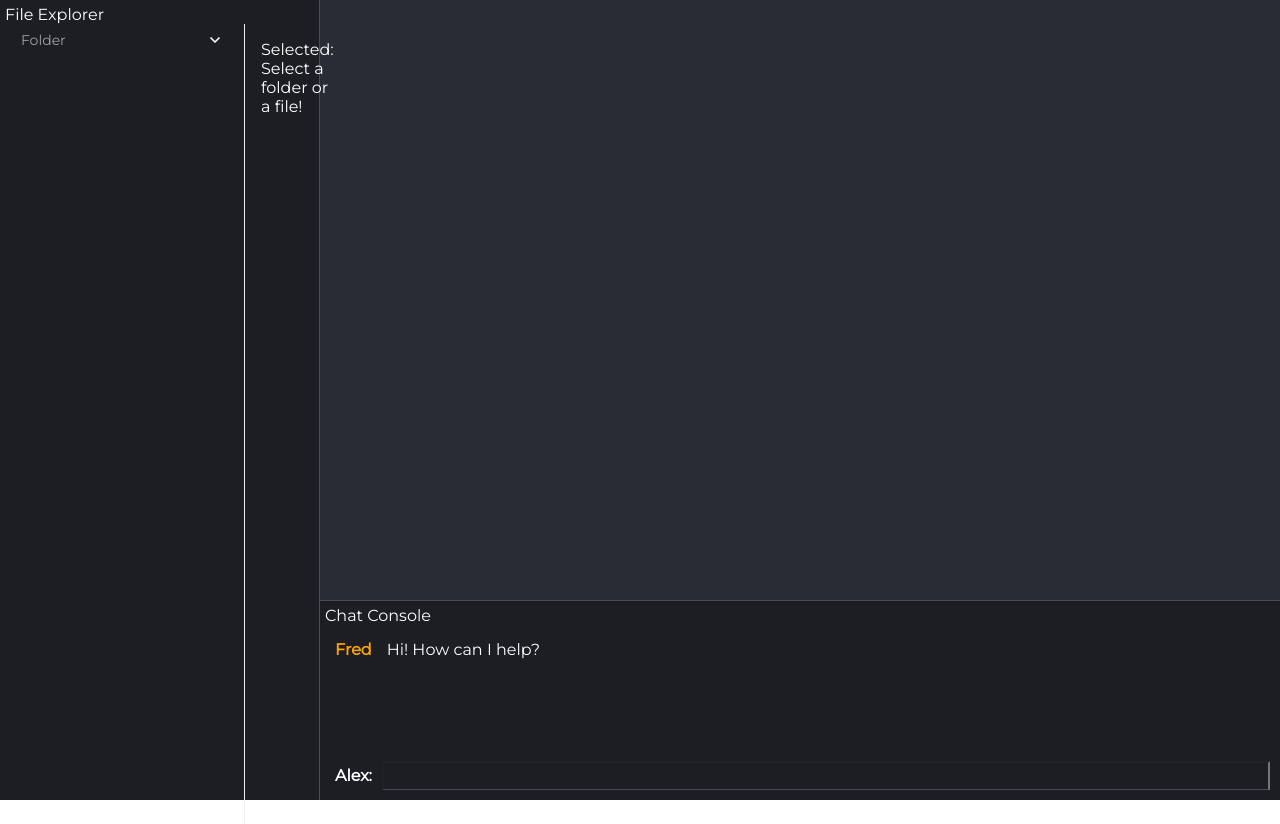
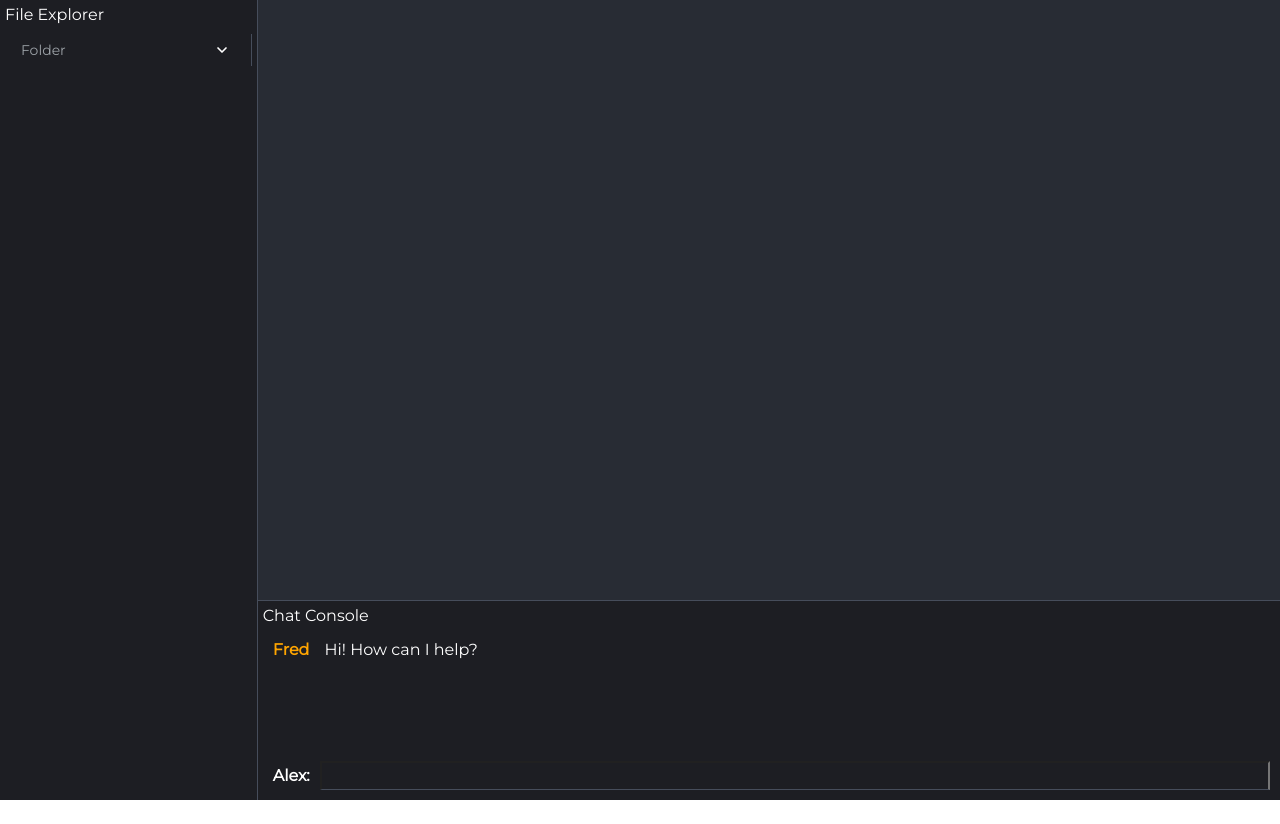
Before and after one commit to AlexandruNae/FRED, a React (Create React App) app in the folder frontend/: page / in a window 1280 px wide. After the commit the page ends 800 px from the top, so only its background shows below. Built offline with nearby package versions, Linux system fonts and the light colour scheme.

Commit message:
FRED-1-file explorer mock done

```diff
--- a/frontend/src/SideBar/FileExplorer/FileExplorer.jsx
+++ b/frontend/src/SideBar/FileExplorer/FileExplorer.jsx
@@ -1,6 +1,5 @@
 import React from 'react'
-import ReactDOM from 'react-dom'
-import axios from 'axios'
+import ReactDOM from 'react-dom/client'
 
 import styles from './FileExplorer.module.scss'
 import TreeView from '../TreeView/TreeView'
@@ -71,24 +70,9 @@ export default function FileExplorer() {
 		if (node.type === 'folder') onToggle(node.name)
 		setSelected(node.name)
 		setBreadcrumbs((breadcrumbs) => [...breadcrumbs, node.name])
+
+		console.log("FILE SELECTED: ", node.name);
 	}
-
-	// React.useEffect(() => {
-	// 	try {
-	// 		async function getFiles() {
-	// 			const {
-	// 				data
-	// 			} = await axios.post(
-	// 				'http://localhost:3000/dev/jupyter-saas/listFiles',
-	// 				{ root_dir: 'user1' }
-	// 			)
-	// 			setData(data.data)
-	// 		}
-	// 		getFiles()
-	// 	} catch (error) {
-	// 		console.error(error)
-	// 	}
-	// }, [])
 
 	return (
 		<div className={styles.wrapper}>
@@ -101,17 +85,9 @@ export default function FileExplorer() {
 					/>
 				</main>
 			</div>
-			<div className={styles.section}>
-				Selected: {selected ? selected : 'Select a folder or a file!'}
-				<ul>
-					{selectedFiles.length > 0 &&
-						selectedFiles.map((file, idx) => {
-							return <li key={idx}>{file}</li>
-						})}
-				</ul>
-			</div>
 		</div>
 	)
 }
 
-ReactDOM.render(<FileExplorer />, document.getElementById('root'))
+const root = ReactDOM.createRoot(document.getElementById('root'));
+root.render(<FileExplorer />);
--- a/frontend/src/SideBar/FileExplorer/FileExplorer.module.scss
+++ b/frontend/src/SideBar/FileExplorer/FileExplorer.module.scss
@@ -6,34 +6,28 @@
 }
 
 .wrapper {
-  display: grid;
-  grid-template-columns: 240px 1fr;
+  padding-top: 10px;
 }
 
 .sidebar {
-  width: 240px;
-  height: 100vh;
+  width: 100%;
+  height: 100%;
   overflow: auto;
-  border-right: 1px solid #eeeeee;
+  border-right: 1px solid #464d5b;
   .header {
     display: flex;
     align-items: center;
     height: 40px;
     padding-left: 8px;
-    border-bottom: 1px solid #eeeeee;
+    border-bottom: 1px solid #464d5b;
     .button {
       cursor: pointer;
       padding: 0 6px;
       height: 24px;
-      background: #eeeeee;
+      background: #464d5b;
       border: none;
       border-radius: 4px;
       margin-right: 8px;
     }
   }
 }
-
-.section {
-  padding: 16px;
-  color: white;
-}
--- a/frontend/src/SideBar/TreeView/styles.js
+++ b/frontend/src/SideBar/TreeView/styles.js
@@ -16,9 +16,9 @@ export const Node = styled.ul(
 		padding: 0 16px;
 		background: transparent;
 		color: ${isOpen ? '#fff' : '#9ca2a7'};
-		border-right: ${isOpen ? '3px solid #69A1F6' : '3px solid transparent'};
+		border-right: ${isOpen ? '3px solid #ffa500' : '3px solid transparent'};
 		&:hover {
-			background: #f0f0f0;
+			background: #282C34;
 		}
 	`
 )
```
